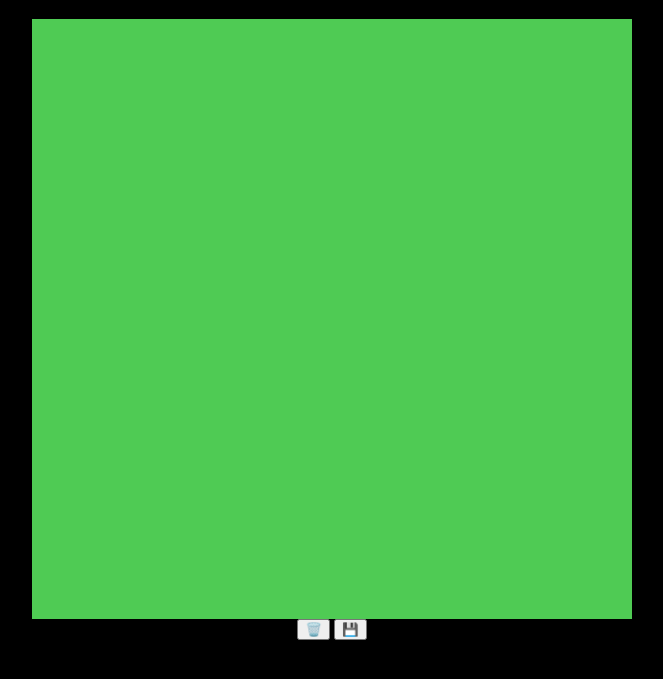
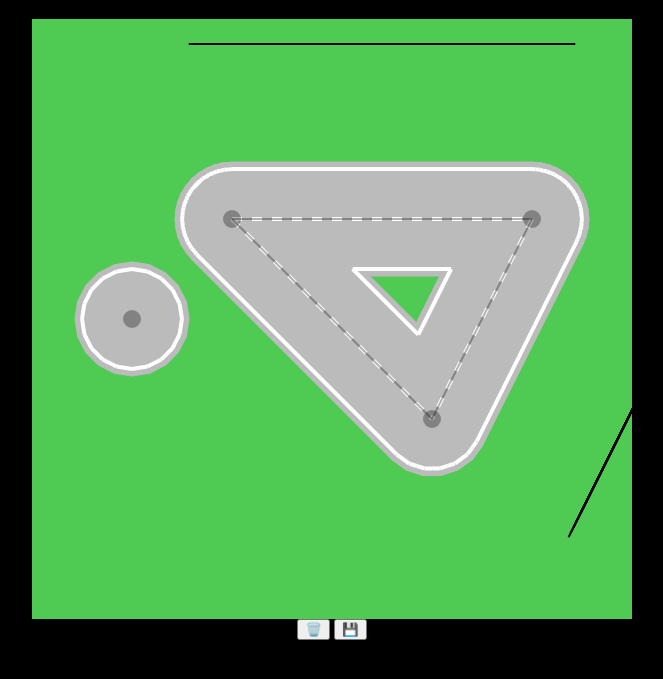
Before and after one commit to DanhVanPham/virtual-world, a plain HTML site: page index.html in a window 1280 px wide. Shown: the part 69-748 px from the top of the page, without its empty margins (308-971 px from the left). Drawn offline with Linux system fonts and the light colour scheme.

Commit message:
Draw Borderr Roads

```diff
--- a/index.html
+++ b/index.html
@@ -41,7 +41,8 @@
       const s5 = new Segment(p1, p4);
 
       const graphInfo = JSON.parse(localStorage.getItem("graph"));
-			const graph = graphInfo ? Graph.load(graphInfo) : new Graph();
+      // graphInfo ? Graph.load(graphInfo) :
+      const graph = new Graph([p1, p2, p3, p4], [s1, s2, s3, s4]);
       const world = new World(graph);
 
       const viewport = new Viewport(myCanvas);
@@ -53,6 +54,7 @@
         viewport.reset();
         world.generate();
         world.draw(ctx);
+        ctx.globalAlpha = 0.3;
         graphEditor.display();
         // new Envelope(graph.segments[0], 200, 20).draw(ctx);
         // new Polygon(graph.points).draw(ctx);
--- a/js/math/graphEditor.js
+++ b/js/math/graphEditor.js
@@ -1,90 +1,91 @@
 class GraphEditor {
   constructor(viewport, graph) {
-        this.viewport = viewport
+    this.viewport = viewport;
     this.canvas = viewport.canvas;
     this.graph = graph;
 
-        this.ctx = this.canvas.getContext('2d')
+    this.ctx = this.canvas.getContext("2d");
 
     this.selected = null;
     this.hovered = null;
     this.dragging = false;
     this.mouse = null;
 
-        this.#addEventListerner();
+    this.#addEventListeners();
   }
 
-    dispose() {
-        this.graph.dispose()
-        this.selected = null;
-        this.hovered = null;
+  #addEventListeners() {
+    this.canvas.addEventListener("mousedown", this.#handleMouseDown.bind(this));
+    this.canvas.addEventListener("mousemove", this.#handleMouseMove.bind(this));
+    this.canvas.addEventListener("contextmenu", (evt) => evt.preventDefault());
+    this.canvas.addEventListener("mouseup", () => (this.dragging = false));
   }
 
-    #addEventListerner() {
-        this.canvas.addEventListener('mousedown', this.#handleMouseDown.bind(this))
-        this.canvas.addEventListener('mousemove', this.#handleMouseMove.bind(this))
-        this.canvas.addEventListener('contextmenu', event => { event.preventDefault(); });
-        this.canvas.addEventListener('mouseup', e => { this.dragging = false; })
+  #handleMouseMove(evt) {
+    this.mouse = this.viewport.getMouse(evt, true);
+    this.hovered = getNearestPoint(
+      this.mouse,
+      this.graph.points,
+      10 * this.viewport.zoom
+    );
+    if (this.dragging == true) {
+      this.selected.x = this.mouse.x;
+      this.selected.y = this.mouse.y;
+    }
   }
 
-    #handleMouseDown(e) {
-        if (e.button == 2) {
-            e.preventDefault()
-            //  right click
+  #handleMouseDown(evt) {
+    if (evt.button == 2) {
+      // right click
       if (this.selected) {
-                this.selected = null
+        this.selected = null;
       } else if (this.hovered) {
-                this.#removePoint(this.hovered)
+        this.#removePoint(this.hovered);
       }
     }
-        if (e.button == 0) {// left click
+    if (evt.button == 0) {
+      // left click
       if (this.hovered) {
         this.#select(this.hovered);
         this.dragging = true;
         return;
       }
-
-            this.graph.tryAddPoint(this.mouse)
-            this.#select(this.mouse)
+      this.graph.addPoint(this.mouse);
+      this.#select(this.mouse);
       this.hovered = this.mouse;
-        }
-    }
-
-    #handleMouseMove(e) {
-        this.mouse = this.viewport.getMouse(e, true);
-        this.hovered = getNearestPoint(this.mouse, this.graph.points, 10 * this.viewport.zoom)
-        if (this.dragging) {
-            this.selected.x = this.mouse.x;
-            this.selected.y = this.mouse.y;
     }
   }
 
   #select(point) {
     if (this.selected) {
-            this.graph.tryAddSegment(new Segment(this.selected, point))
+      this.graph.tryAddSegment(new Segment(this.selected, point));
     }
     this.selected = point;
   }
 
   #removePoint(point) {
-        this.graph.removePoint(point)
+    this.graph.removePoint(point);
     this.hovered = null;
-        if (this.selected === point) {
+    if (this.selected == point) {
       this.selected = null;
     }
   }
 
-    display() {
-        this.graph.draw(this.ctx)
-
-        if (this.hovered) {
-            this.hovered.draw(this.ctx, { fill: true })
+  dispose() {
+    this.graph.dispose();
+    this.selected = null;
+    this.hovered = null;
   }
 
+  display() {
+    this.graph.draw(this.ctx);
+    if (this.hovered) {
+      this.hovered.draw(this.ctx, { fill: true });
+    }
     if (this.selected) {
-            const intent = this.hovered ? this.hovered : this.mouse
-            new Segment(this.selected, intent).draw(this.ctx, { dash: [3, 3] })
-            this.selected.draw(this.ctx, { outline: true })
+      const intent = this.hovered ? this.hovered : this.mouse;
+      new Segment(this.selected, intent).draw(ctx, { dash: [3, 3] });
+      this.selected.draw(this.ctx, { outline: true });
     }
   }
 }
--- a/js/math/utils.js
+++ b/js/math/utils.js
@@ -1,5 +1,5 @@
 function getNearestPoint(loc, points, threshold = Number.MAX_SAFE_INTEGER) {
-    let minDist = Number.MAX_SAFE_INTEGER
+  let minDist = Number.MAX_SAFE_INTEGER;
   let nearest = null;
   for (const point of points) {
     const dist = distance(point, loc);
@@ -12,28 +12,69 @@ function getNearestPoint(loc, points, threshold = Number.MAX_SAFE_INTEGER) {
 }
 
 function distance(p1, p2) {
-    return Math.hypot(p1.x - p2.x, p1.y - p2.y)
+  return Math.hypot(p1.x - p2.x, p1.y - p2.y);
+}
+
+function average(p1, p2) {
+  return new Point((p1.x + p2.x) / 2, (p1.y + p2.y) / 2);
 }
 
 function add(p1, p2) {
-    return new Point(p1.x + p2.x, p1.y + p2.y)
+  return new Point(p1.x + p2.x, p1.y + p2.y);
 }
 
-function substract(p1, p2) {
-    return new Point(p1.x - p2.x, p1.y - p2.y)
+function subtract(p1, p2) {
+  return new Point(p1.x - p2.x, p1.y - p2.y);
 }
 
 function scale(p, scaler) {
-    return new Point(p.x * scaler, p.y * scaler)
+  return new Point(p.x * scaler, p.y * scaler);
+}
+
+function normalize(p) {
+  return scale(p, 1 / magnitude(p));
+}
+
+function magnitude(p) {
+  return Math.hypot(p.x, p.y);
 }
 
 function translate(loc, angle, offset) {
   return new Point(
     loc.x + Math.cos(angle) * offset,
-        loc.y + Math.sin(angle) * offset,
-    )
+    loc.y + Math.sin(angle) * offset
+  );
 }
 
 function angle(p) {
-    return Math.atan2(p.y, p.x)
+  return Math.atan2(p.y, p.x);
 }
+
+function getIntersection(A, B, C, D) {
+  const tTop = (D.x - C.x) * (A.y - C.y) - (D.y - C.y) * (A.x - C.x);
+  const uTop = (C.y - A.y) * (A.x - B.x) - (C.x - A.x) * (A.y - B.y);
+  const bottom = (D.y - C.y) * (B.x - A.x) - (D.x - C.x) * (B.y - A.y);
+
+  if (bottom != 0) {
+    const t = tTop / bottom;
+    const u = uTop / bottom;
+    if (t >= 0 && t <= 1 && u >= 0 && u <= 1) {
+      return {
+        x: lerp(A.x, B.x, t),
+        y: lerp(A.y, B.y, t),
+        offset: t,
+      };
+    }
+  }
+
+  return null;
+}
+
+function lerp(a, b, t) {
+  return a + (b - a) * t;
+}
+
+function getRandomColor() {
+  const hue = 290 + Math.random() * 260;
+  return "hsl(" + hue + ", 100%, 60%)";
+}
--- a/js/primitives/envelope.js
+++ b/js/primitives/envelope.js
@@ -1,7 +1,7 @@
 class Envelope {
   constructor(skeleton, width, roundness = 0) {
     this.skeleton = skeleton;
-        console.log(this.skeleton)
+    console.log(this.skeleton);
     this.poly = this.#generatePolygon(width, roundness);
   }
 
@@ -9,7 +9,7 @@ class Envelope {
     const { p1, p2 } = this.skeleton;
 
     const radius = width / 2;
-        const alpha = angle(substract(p1, p2))
+    const alpha = angle(subtract(p1, p2));
     const alpha_cw = alpha + Math.PI / 2;
     const alpha_ccw = alpha - Math.PI / 2;
     // const p1_ccw = translate(p1, alpha_ccw, radius);
@@ -18,19 +18,19 @@ class Envelope {
     // const p1_cw = translate(p1, alpha_cw, radius);
     const points = [];
     const step = Math.PI / Math.max(1, roundness);
-        const eps = step / 2
+    const eps = step / 2;
     for (let i = alpha_ccw; i <= alpha_cw + eps; i += step) {
-            points.push(translate(p1, i, radius))
+      points.push(translate(p1, i, radius));
     }
 
     for (let i = alpha_ccw; i <= alpha_cw + eps; i += step) {
-            points.push(translate(p2, Math.PI + i, radius))
+      points.push(translate(p2, Math.PI + i, radius));
     }
 
-        return new Polygon(points)
+    return new Polygon(points);
   }
 
-    draw(ctx) {
-        this.poly.draw(ctx)
+  draw(ctx, options) {
+    this.poly.draw(ctx, options);
   }
 }
--- a/js/primitives/point.js
+++ b/js/primitives/point.js
@@ -5,28 +5,30 @@ class Point {
   }
 
   equals(point) {
-        return point.x === this.x && point.y === this.y
+    return this.x == point.x && this.y == point.y;
   }
 
-    draw(ctx, { outline = false, fill = false, size = 18, color = 'black' } = {}) {
+  draw(
+    ctx,
+    { size = 18, color = "black", outline = false, fill = false } = {}
+  ) {
     const rad = size / 2;
-        ctx.beginPath()
+    ctx.beginPath();
     ctx.fillStyle = color;
-        ctx.arc(this.x, this.y, rad, 0, Math.PI * 2)
-        ctx.fill()
+    ctx.arc(this.x, this.y, rad, 0, Math.PI * 2);
+    ctx.fill();
     if (outline) {
-            ctx.beginPath()
+      ctx.beginPath();
       ctx.lineWidth = 2;
-            ctx.strokeStyle = 'yellow'
-            ctx.arc(this.x, this.y, rad * 0.6, 0, Math.PI * 2)
-            ctx.stroke()
+      ctx.strokeStyle = "yellow";
+      ctx.arc(this.x, this.y, rad * 0.6, 0, Math.PI * 2);
+      ctx.stroke();
     }
-
     if (fill) {
-            ctx.beginPath()
-            ctx.arc(this.x, this.y, rad * 0.4, 0, Math.PI * 2)
-            ctx.fillStyle = 'yellow'
-            ctx.fill()
+      ctx.beginPath();
+      ctx.arc(this.x, this.y, rad * 0.4, 0, Math.PI * 2);
+      ctx.fillStyle = "yellow";
+      ctx.fill();
     }
   }
 }
--- a/js/primitives/polygon.js
+++ b/js/primitives/polygon.js
@@ -2,48 +2,103 @@ class Polygon {
   constructor(points) {
     this.points = points;
     this.segments = [];
-        for (let index = 1; index <= points.length; index++) {
-            this.segments.push(
-                new this.Segment(points[i - 1], points[i % points.length])
-            )
+    for (let i = 1; i <= points.length; i++) {
+      this.segments.push(new Segment(points[i - 1], points[i % points.length]));
+    }
+  }
+
+  static union(polys) {
+    Polygon.multiBreak(polys);
+    const keptSegments = [];
+    for (let i = 0; i < polys.length; i++) {
+      for (const seg of polys[i].segments) {
+        let keep = true;
+        for (let j = 0; j < polys.length; j++) {
+          if (i != j) {
+            if (polys[j].containsSegment(seg)) {
+              keep = false;
+              break;
+            }
+          }
+        }
+        if (keep) {
+          keptSegments.push(seg);
+        }
+      }
+    }
+    return keptSegments;
+  }
+
+  static multiBreak(polys) {
+    for (let i = 0; i < polys.length - 1; i++) {
+      for (let j = i + 1; j < polys.length; j++) {
+        Polygon.break(polys[i], polys[j]);
+      }
     }
   }
 
   static break(poly1, poly2) {
-        const segs1 = poly1.segments
-        const segs2 = poly2.segments
-        const intersections = [];
-        for (let index = 0; index < segs1.length; index++) {
+    const segs1 = poly1.segments;
+    const segs2 = poly2.segments;
+    for (let i = 0; i < segs1.length; i++) {
       for (let j = 0; j < segs2.length; j++) {
         const int = getIntersection(
-                    segs1[i].p1, segs1[i].p2, segs2[j].p1, segs2[j].p2
-                )
+          segs1[i].p1,
+          segs1[i].p2,
+          segs2[j].p1,
+          segs2[j].p2
+        );
 
         if (int && int.offset != 1 && int.offset != 0) {
-                    const point = new PointerEvent(int.x, int.y);
-                    intersections.push(point)
+          const point = new Point(int.x, int.y);
+          let aux = segs1[i].p2;
+          segs1[i].p2 = point;
+          segs1.splice(i + 1, 0, new Segment(point, aux));
+          aux = segs2[j].p2;
+          segs2[j].p2 = point;
+          segs2.splice(j + 1, 0, new Segment(point, aux));
+        }
+      }
     }
   }
 
-        }
-        return intersections
+  containsSegment(seg) {
+    const midpoint = average(seg.p1, seg.p2);
+    return this.containsPoint(midpoint);
   }
 
-    draw(ctx, { stroke = "blue", lineWidth = 2, fill = 'rgba(0,0,255,0.3)' } = {}) {
-        if (!this.points.length) return;
+  containsPoint(point) {
+    const outerPoint = new Point(-1000, -1000);
+    let intersectionCount = 0;
+    for (const seg of this.segments) {
+      const int = getIntersection(outerPoint, point, seg.p1, seg.p2);
+      if (int) {
+        intersectionCount++;
+      }
+    }
+    return intersectionCount % 2 == 1;
+  }
 
-        ctx.beginPath()
+  drawSegments(ctx) {
+    for (const seg of this.segments) {
+      seg.draw(ctx, { color: getRandomColor(), width: 5 });
+    }
+  }
+
+  draw(
+    ctx,
+    { stroke = "blue", lineWidth = 2, fill = "rgba(0,0,255,0.3)" } = {}
+  ) {
+    ctx.beginPath();
     ctx.fillStyle = fill;
     ctx.strokeStyle = stroke;
     ctx.lineWidth = lineWidth;
-        ctx.moveTo(this.points[0].x, this.points[0].y)
-
-        for (let i = 1; i < this.points.length; i += 1) {
+    ctx.moveTo(this.points[0].x, this.points[0].y);
+    for (let i = 1; i < this.points.length; i++) {
       ctx.lineTo(this.points[i].x, this.points[i].y);
     }
-
-        ctx.closePath()
-        ctx.fill()
-        ctx.stroke()
+    ctx.closePath();
+    ctx.fill();
+    ctx.stroke();
   }
 }
--- a/js/primitives/segment.js
+++ b/js/primitives/segment.js
@@ -4,22 +4,30 @@ class Segment {
     this.p2 = p2;
   }
 
-    equals(segment) {
-        return this.includes(segment.p1) && this.includes(segment.p2)
+  length() {
+    return distance(this.p1, this.p2);
+  }
+
+  directionVector() {
+    return normalize(subtract(this.p2, this.p1));
+  }
+
+  equals(seg) {
+    return this.includes(seg.p1) && this.includes(seg.p2);
   }
 
   includes(point) {
-        return this.p1.equals(point) || this.p2.equals(point)
+    return this.p1.equals(point) || this.p2.equals(point);
   }
 
-    draw(ctx, { width = 2, color = 'black', dash = [] } = {}) {
-        ctx.beginPath()
+  draw(ctx, { width = 2, color = "black", dash = [] } = {}) {
+    ctx.beginPath();
     ctx.lineWidth = width;
     ctx.strokeStyle = color;
     ctx.setLineDash(dash);
-        ctx.moveTo(this.p1.x, this.p1.y)
-        ctx.lineTo(this.p2.x, this.p2.y)
-        ctx.stroke()
+    ctx.moveTo(this.p1.x, this.p1.y);
+    ctx.lineTo(this.p2.x, this.p2.y);
+    ctx.stroke();
     ctx.setLineDash([]);
   }
 }
--- a/js/viewport.js
+++ b/js/viewport.js
@@ -1,20 +1,20 @@
 class Viewport {
   constructor(canvas) {
     this.canvas = canvas;
-        this.ctx = canvas.getContext('2d')
+    this.ctx = canvas.getContext("2d");
 
     this.zoom = 1;
-        this.center = new Point(canvas.width / 2, canvas.height / 2)
+    this.center = new Point(canvas.width / 2, canvas.height / 2);
     this.offset = scale(this.center, -1);
 
     this.drag = {
       start: new Point(0, 0),
       end: new Point(0, 0),
       offset: new Point(0, 0),
-            active: false
-        }
+      active: false,
+    };
 
-        this.#addEventListners()
+    this.#addEventListeners();
   }
 
   reset() {
@@ -27,57 +27,59 @@ class Viewport {
     this.ctx.translate(offset.x, offset.y);
   }
 
-    getMouse(evt, substractDragOffset = false) {
+  getMouse(evt, subtractDragOffset = false) {
     const p = new Point(
       (evt.offsetX - this.center.x) * this.zoom - this.offset.x,
-            (evt.offsetY - this.center.y) * this.zoom - this.offset.y,
-        )
-
-        return substractDragOffset ? substract(p, this.drag.offset) : p
+      (evt.offsetY - this.center.y) * this.zoom - this.offset.y
+    );
+    return subtractDragOffset ? subtract(p, this.drag.offset) : p;
   }
 
   getOffset() {
     return add(this.offset, this.drag.offset);
   }
 
-    #addEventListners() {
-        this.canvas.addEventListener('mousewheel', this.#handleMouseWheel.bind(this))
-        this.canvas.addEventListener('mousedown', this.#handleMouseDown.bind(this))
-        this.canvas.addEventListener('mousemove', this.#handleMouseMove.bind(this))
-        this.canvas.addEventListener('mouseup', this.#handleMouseUp.bind(this))
+  #addEventListeners() {
+    this.canvas.addEventListener(
+      "mousewheel",
+      this.#handleMouseWheel.bind(this)
+    );
+    this.canvas.addEventListener("mousedown", this.#handleMouseDown.bind(this));
+    this.canvas.addEventListener("mousemove", this.#handleMouseMove.bind(this));
+    this.canvas.addEventListener("mouseup", this.#handleMouseUp.bind(this));
   }
 
   #handleMouseDown(evt) {
-        if (evt.button == 1) { // middle button
-            this.drag.start = this.getMouse(evt)
-            this.drag.active = true
+    if (evt.button == 1) {
+      // middle button
+      this.drag.start = this.getMouse(evt);
+      this.drag.active = true;
     }
   }
 
   #handleMouseMove(evt) {
     if (this.drag.active) {
-            this.drag.end = this.getMouse(evt)
-            this.drag.offset = substract(this.drag.end, this.drag.start)
+      this.drag.end = this.getMouse(evt);
+      this.drag.offset = subtract(this.drag.end, this.drag.start);
     }
   }
 
   #handleMouseUp(evt) {
     if (this.drag.active) {
-            this.offset = add(this.offset, this.drag.offset)
+      this.offset = add(this.offset, this.drag.offset);
       this.drag = {
         start: new Point(0, 0),
         end: new Point(0, 0),
         offset: new Point(0, 0),
-                active: false
-            }
+        active: false,
+      };
     }
   }
 
   #handleMouseWheel(evt) {
-        const dir = Math.sign(evt.deltaY)
+    const dir = Math.sign(evt.deltaY);
     const step = 0.1;
     this.zoom += dir * step;
-        this.zoom = Math.max(1, Math.min(5, this.zoom))
-        console.log(this.zoom)
+    this.zoom = Math.max(1, Math.min(5, this.zoom));
   }
 }
--- a/js/world.js
+++ b/js/world.js
@@ -1,10 +1,22 @@
 class World {
-    constructor(graph, roadWidth = 100, roadRoundness = 3) {
-        this.graph = graph
-        this.roadWidth = roadWidth
-        this.roadRoundness = roadRoundness
+  constructor(
+    graph,
+    roadWidth = 100,
+    roadRoundness = 10,
+    buildingWidth = 150,
+    buildingMinLength = 150,
+    spacing = 50
+  ) {
+    this.graph = graph;
+    this.roadWidth = roadWidth;
+    this.roadRoundness = roadRoundness;
+    this.buildingWidth = buildingWidth;
+    this.buildingMinLength = buildingMinLength;
+    this.spacing = spacing;
 
-        this.envelopes = []
+    this.envelopes = [];
+    this.roadBorders = [];
+    this.buildings = [];
 
     this.generate();
   }
@@ -15,22 +27,72 @@ class World {
     for (const seg of this.graph.segments) {
       this.envelopes.push(
         new Envelope(seg, this.roadWidth, this.roadRoundness)
-            )
+      );
     }
 
-        this.intersections = Polygon.break(
-            this.envelopes[0].poly,
-            this.envelopes[1].poly
+    this.roadBorders = Polygon.union(this.envelopes.map((e) => e.poly));
+    this.buildings = this.#generateBuildings();
+  }
+
+  #generateBuildings() {
+    const tmpEnvelopes = [];
+    for (const seg of this.graph.segments) {
+      tmpEnvelopes.push(
+        new Envelope(
+          seg,
+          this.roadWidth + this.buildingWidth + this.spacing * 2,
+          this.roadRoundness
         )
+      );
+    }
+
+    const guides = Polygon.union(tmpEnvelopes.map((e) => e.poly));
+
+    for (let i = 0; i < guides.length; i++) {
+      const seg = guides[i];
+      if (seg.length() < this.buildingMinLength) {
+        guides.splice(i, 1);
+        i--;
+      }
+    }
+
+    const supports = [];
+    for (let seg of guides) {
+      const len = seg.length() + this.spacing;
+      const buildingCount = Math.floor(
+        len / this.buildingMinLength + this.spacing
+      );
+      const buildingLength = len / buildingCount - this.spacing;
+
+      const dir = seg.directionVector();
+
+      let q1 = seg.p1;
+      let q2 = add(q1, scale(dir, buildingLength));
+      supports.push(new Segment(q1, q2));
+
+      for (let i = 2; i <= buildingCount; i++) {
+        q1 = add(q2, scale(dir, this.spacing));
+        q2 = add(q1, scale(dir, buildingLength));
+        supports.push(new Segment(q1, q2));
+      }
+    }
+
+    return supports;
   }
 
   draw(ctx) {
     for (const env of this.envelopes) {
-            env.draw(ctx);
+      env.draw(ctx, { fill: "#BBB", stroke: "#BBB", lineWidth: 15 });
+    }
+    for (const seg of this.graph.segments) {
+      seg.draw(ctx, { color: "white", width: 4, dash: [10, 10] });
+    }
+    for (const seg of this.roadBorders) {
+      seg.draw(ctx, { color: "white", width: 4 });
     }
 
-        for (const int of this.intersections) {
-            int.draw(ctx)
+    for (const bld of this.buildings) {
+      bld.draw(ctx);
     }
   }
 }
```
Lines whose indentation alone changed are shown as unchanged.
